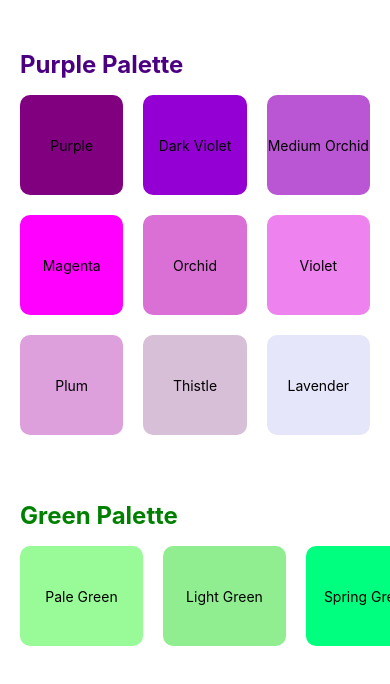
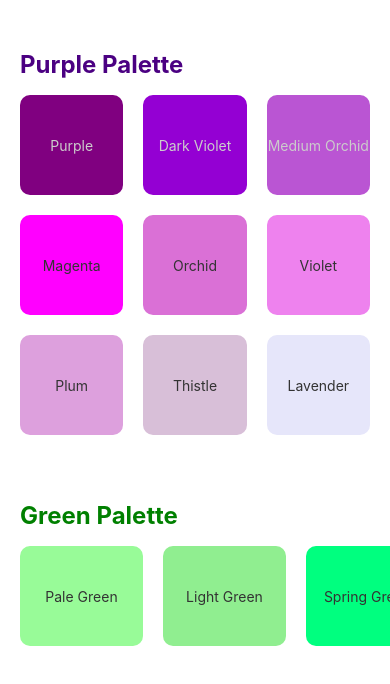
Before and after one commit to BhanuVikram/React_Native_Basic_UI, a React Native app: screen / in a window 390 px wide. Shown: the top 684 px of the page. Built offline with nearby package versions, Linux system fonts and the light colour scheme.

Commit message:
Update: Text styles

```diff
--- a/src/components/GreenPalette.js
+++ b/src/components/GreenPalette.js
@@ -29,10 +29,10 @@ const GreenPalette = () => {
           <Text style={styles.label}>Yellow Green</Text>
         </View>
         <View style={[styles.card, styles.cardEight]}>
-          <Text style={styles.label}>Sea Green</Text>
+          <Text style={[styles.label, styles.labelLight]}>Sea Green</Text>
         </View>
         <View style={[styles.card, styles.cardNine]}>
-          <Text style={styles.label}>Dark Green</Text>
+          <Text style={[styles.label, styles.labelLight]}>Dark Green</Text>
         </View>
       </ScrollView>
     </View>
@@ -63,7 +63,6 @@ const styles = StyleSheet.create({
     width: 123,
     margin: 10,
     borderRadius: 10,
-    color: "lightseagreen",
     ...Platform.select({
       ios: {
         shadowOffset: {
@@ -81,6 +80,10 @@ const styles = StyleSheet.create({
   },
   label: {
     textAlign: "center",
+    color: "#333333",
+  },
+  labelLight: {
+    color: "#cccccc",
   },
   cardOne: {
     marginLeft: 20,
--- a/src/components/PurplePalette.js
+++ b/src/components/PurplePalette.js
@@ -9,37 +9,37 @@ const PurplePalette = () => {
       <View style={styles.rows}>
         <View style={[styles.row, styles.rowOne]}>
           <View style={[styles.card, styles.cardOne]}>
-            <Text>Purple</Text>
+            <Text style={[styles.label, styles.labelLight]}>Purple</Text>
           </View>
           <View style={[styles.card, styles.cardTwo]}>
-            <Text>Dark Violet</Text>
+            <Text style={[styles.label, styles.labelLight]}>Dark Violet</Text>
           </View>
           <View style={[styles.card, styles.cardThree]}>
-            <Text>Medium Orchid</Text>
+            <Text style={[styles.label, styles.labelLight]}>Medium Orchid</Text>
           </View>
         </View>
 
         <View style={[styles.row, styles.rowTwo]}>
           <View style={[styles.card, styles.cardFour]}>
-            <Text>Magenta</Text>
+            <Text style={styles.label}>Magenta</Text>
           </View>
           <View style={[styles.card, styles.cardFive]}>
-            <Text>Orchid</Text>
+            <Text style={styles.label}>Orchid</Text>
           </View>
           <View style={[styles.card, styles.cardSix]}>
-            <Text>Violet</Text>
+            <Text style={styles.label}>Violet</Text>
           </View>
         </View>
 
         <View style={[styles.row, styles.rowThree]}>
           <View style={[styles.card, styles.cardSeven]}>
-            <Text>Plum</Text>
+            <Text style={styles.label}>Plum</Text>
           </View>
           <View style={[styles.card, styles.cardEight]}>
-            <Text>Thistle</Text>
+            <Text style={styles.label}>Thistle</Text>
           </View>
           <View style={[styles.card, styles.cardNine]}>
-            <Text>Lavender</Text>
+            <Text style={styles.label}>Lavender</Text>
           </View>
         </View>
       </View>
@@ -86,7 +86,6 @@ const styles = StyleSheet.create({
     width: 123,
     margin: 10,
     borderRadius: 10,
-    color: "indigo",
     ...Platform.select({
       ios: {
         shadowOffset: {
@@ -101,6 +100,13 @@ const styles = StyleSheet.create({
         elevation: 5,
       },
     }),
+  },
+  label: {
+    textAlign: "center",
+    color: "#333333",
+  },
+  labelLight: {
+    color: "#cccccc",
   },
   cardOne: {
     marginLeft: 0,
```
